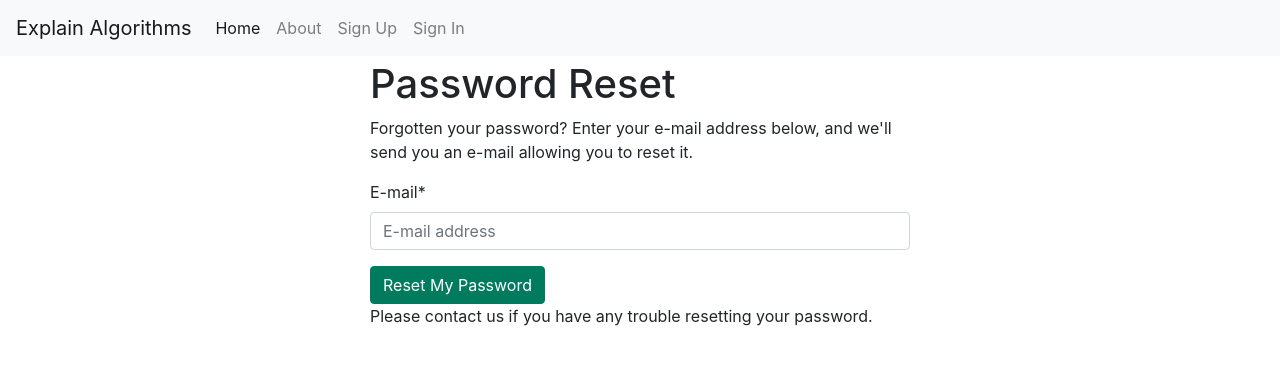
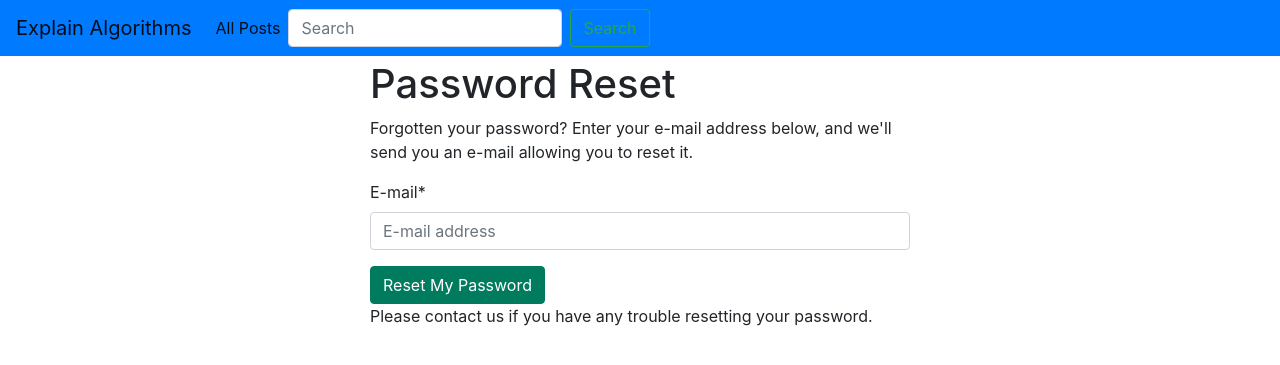
Before and after one commit to Zamy97/Explain_Algorithms, a Django app: page /accounts/password/reset/ in a window 1280 px wide. Shown: the top 365 px of the page. Run offline with Django 3.2, Linux system fonts and the light colour scheme; some libraries are stand-ins or nearby versions.

Commit message:
working on adding a search bar

```diff
--- a/config/urls.py
+++ b/config/urls.py
@@ -6,9 +6,7 @@ from django.views.generic import TemplateView
 from django.views import defaults as default_views
 
 urlpatterns = [
-    path(
-        "about/", TemplateView.as_view(template_name="pages/about.html"), name="about"
-    ),
+    # path("about/", TemplateView.as_view(template_name="pages/about.html"), name="about"),
     # Django Admin, use {% url 'admin:index' %}
     path(settings.ADMIN_URL, admin.site.urls),
     # User management
--- a/explain_algorithms/templates/base.html
+++ b/explain_algorithms/templates/base.html
@@ -42,7 +42,7 @@
   <body>
 
     <div class="mb-1">
-      <nav class="navbar navbar-expand-md navbar-light bg-light">
+      <nav class="navbar navbar-expand-md navbar-light bg-primary">
         <button class="navbar-toggler navbar-toggler-right" type="button" data-toggle="collapse" data-target="#navbarSupportedContent" aria-controls="navbarSupportedContent" aria-expanded="false" aria-label="Toggle navigation">
           <span class="navbar-toggler-icon"></span>
         </button>
@@ -51,29 +51,37 @@
         <div class="collapse navbar-collapse" id="navbarSupportedContent">
           <ul class="navbar-nav mr-auto">
             <li class="nav-item active">
-              <a class="nav-link" href="{% url 'algorithms:blog_index' %}">Home <span class="sr-only">(current)</span></a>
+              <a class="nav-link" href="{% url 'algorithms:blog_index' %}">All Posts <span class="sr-only">(current)</span></a>
             </li>
-            <li class="nav-item">
+            <!-- <form class="form-inline">
+              <input class="form-control mr-sm-2" type="search" placeholder="Search by tags" aria-label="Search">
+              <button class="btn btn-outline-success my-2 my-sm-0" type="submit">Search</button>
+            </form> -->
+            <form class="form-inline my-2 my-lg-0">
+              <input class="form-control mr-sm-2" type="search" placeholder="Search" aria-label="Search">
+              <button class="btn btn-outline-success my-2 my-sm-0" type="submit">Search</button>
+            </form>
+            <!-- <li class="nav-item">
               <a class="nav-link" href="{% url 'about' %}">About</a>
-            </li>
+            </li> -->
             {% if request.user.is_authenticated %}
-              <li class="nav-item">
+              <!-- <li class="nav-item">
                 {# URL provided by django-allauth/account/urls.py #}
                 <a class="nav-link" href="{% url 'users:detail' request.user.username  %}">{% trans "My Profile" %}</a>
-              </li>
-              <li class="nav-item">
+              </li> -->
+              <!-- <li class="nav-item">
                 {# URL provided by django-allauth/account/urls.py #}
                 <a class="nav-link" href="{% url 'account_logout' %}">{% trans "Sign Out" %}</a>
-              </li>
+              </li> -->
             {% else %}
-              <li class="nav-item">
+              <!-- <li class="nav-item">
                 {# URL provided by django-allauth/account/urls.py #}
                 <a id="sign-up-link" class="nav-link" href="{% url 'account_signup' %}">{% trans "Sign Up" %}</a>
-              </li>
-              <li class="nav-item">
+              </li> -->
+              <!-- <li class="nav-item">
                 {# URL provided by django-allauth/account/urls.py #}
                 <a id="log-in-link" class="nav-link" href="{% url 'account_login' %}">{% trans "Sign In" %}</a>
-              </li>
+              </li> -->
             {% endif %}
           </ul>
         </div>
```
